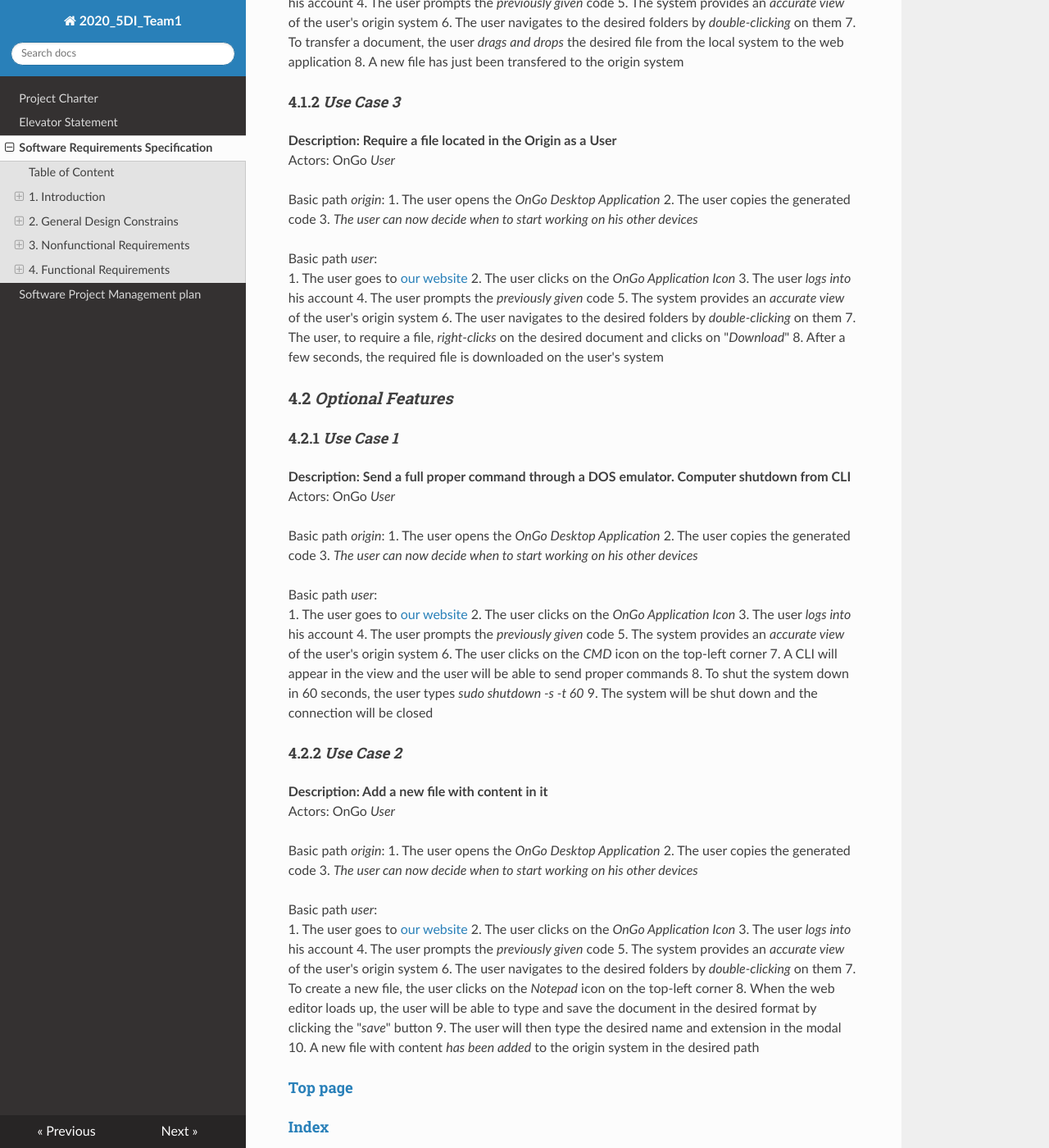
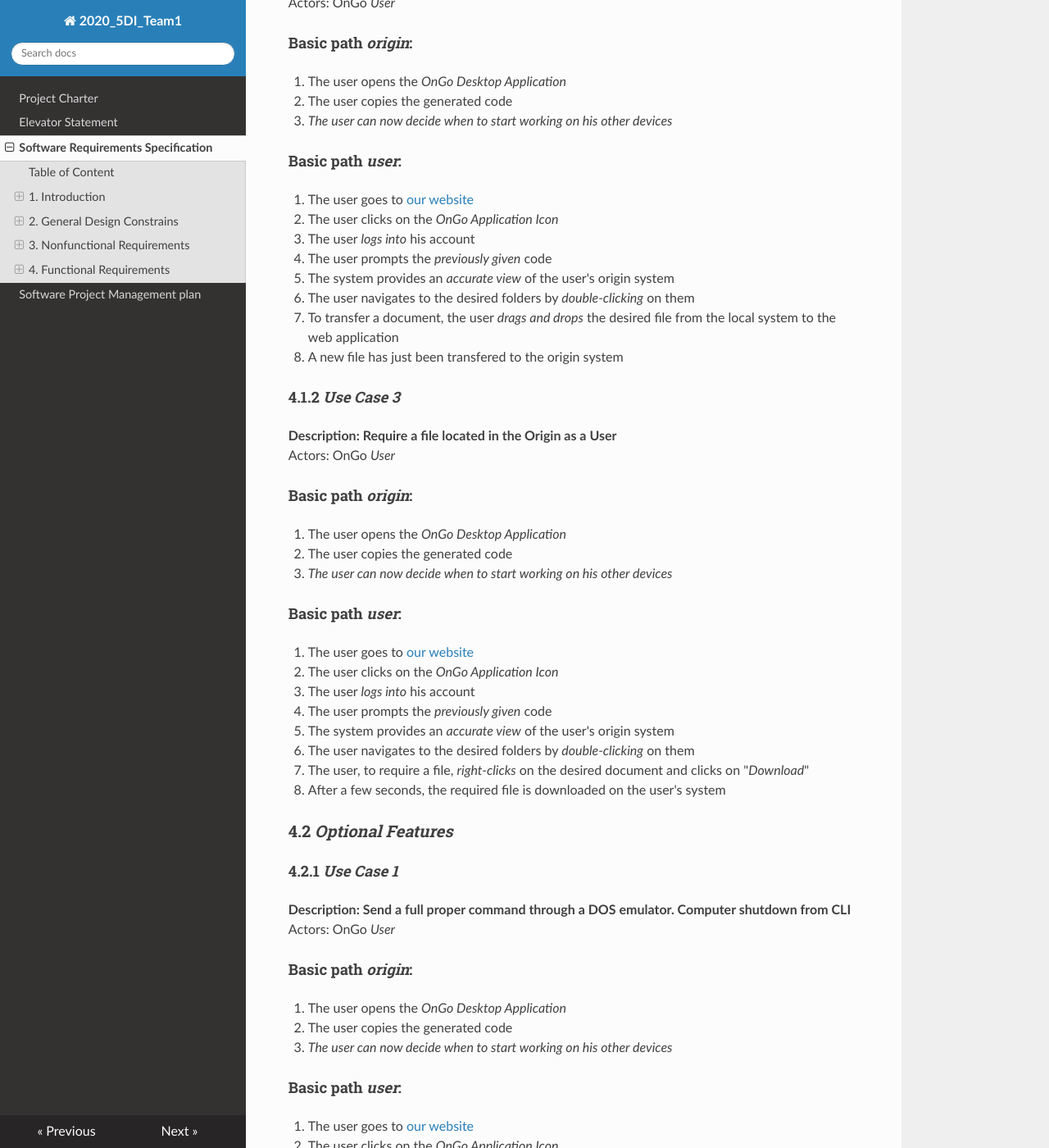
Before and after one commit to FlippedAle/2020_5DI_Team1_DOnofrio, an MkDocs documentation site: the page built from docs/srs.md, in a window 1280 px wide and 1400 px high, scrolled down 3952 px. Shown: the whole window at 82% size. Built offline with MkDocs 1.6.1, drawn with Linux system fonts in a browser that asks for light colours; nearby versions of some CDN libraries; some of the changed text lies outside the part shown.

Commit message:
Update srs.md

```diff
--- a/docs/srs.md
+++ b/docs/srs.md
@@ -119,12 +119,12 @@ The [OnGo Api][OnGoApi] works as an interface between the **origin** application
 **Description: Create a new folder and navigate inside it**
 Actors: OnGo _User_
 
-Basic path _origin_:
+#### Basic path _origin_:
 1. The user opens the _OnGo Desktop Application_
 2. The user copies the generated code
 3. _The user can now decide when to start working on his other devices_
 
-Basic path _user_:
+#### Basic path _user_:
 1. The user goes to [our website][FlippedWebsite]
 2. The user clicks on the _OnGo Application Icon_
 3. The user _logs into_ his account
@@ -140,12 +140,12 @@ Basic path _user_:
 **Description: Transfer a file from the User to the Origin**
 Actors: OnGo _User_
 
-Basic path _origin_:
+#### Basic path _origin_:
 1. The user opens the _OnGo Desktop Application_
 2. The user copies the generated code
 3. _The user can now decide when to start working on his other devices_
 
-Basic path _user_:
+#### Basic path _user_:
 1. The user goes to [our website][FlippedWebsite]
 2. The user clicks on the _OnGo Application Icon_
 3. The user _logs into_ his account
@@ -160,12 +160,12 @@ Basic path _user_:
 **Description: Require a file located in the Origin as a User**
 Actors: OnGo _User_
 
-Basic path _origin_:
+#### Basic path _origin_:
 1. The user opens the _OnGo Desktop Application_
 2. The user copies the generated code
 3. _The user can now decide when to start working on his other devices_
 
-Basic path _user_:
+#### Basic path _user_:
 1. The user goes to [our website][FlippedWebsite]
 2. The user clicks on the _OnGo Application Icon_
 3. The user _logs into_ his account
@@ -182,12 +182,12 @@ Basic path _user_:
 **Description: Send a full proper command through a DOS emulator. Computer shutdown from CLI**
 Actors: OnGo _User_
 
-Basic path _origin_:
+#### Basic path _origin_:
 1. The user opens the _OnGo Desktop Application_
 2. The user copies the generated code
 3. _The user can now decide when to start working on his other devices_
 
-Basic path _user_:
+#### Basic path _user_:
 1. The user goes to [our website][FlippedWebsite]
 2. The user clicks on the _OnGo Application Icon_
 3. The user _logs into_ his account
@@ -203,12 +203,12 @@ Basic path _user_:
 **Description: Add a new file with content in it**
 Actors: OnGo _User_
 
-Basic path _origin_:
+#### Basic path _origin_:
 1. The user opens the _OnGo Desktop Application_
 2. The user copies the generated code
 3. _The user can now decide when to start working on his other devices_
 
-Basic path _user_:
+#### Basic path _user_:
 1. The user goes to [our website][FlippedWebsite]
 2. The user clicks on the _OnGo Application Icon_
 3. The user _logs into_ his account
```
